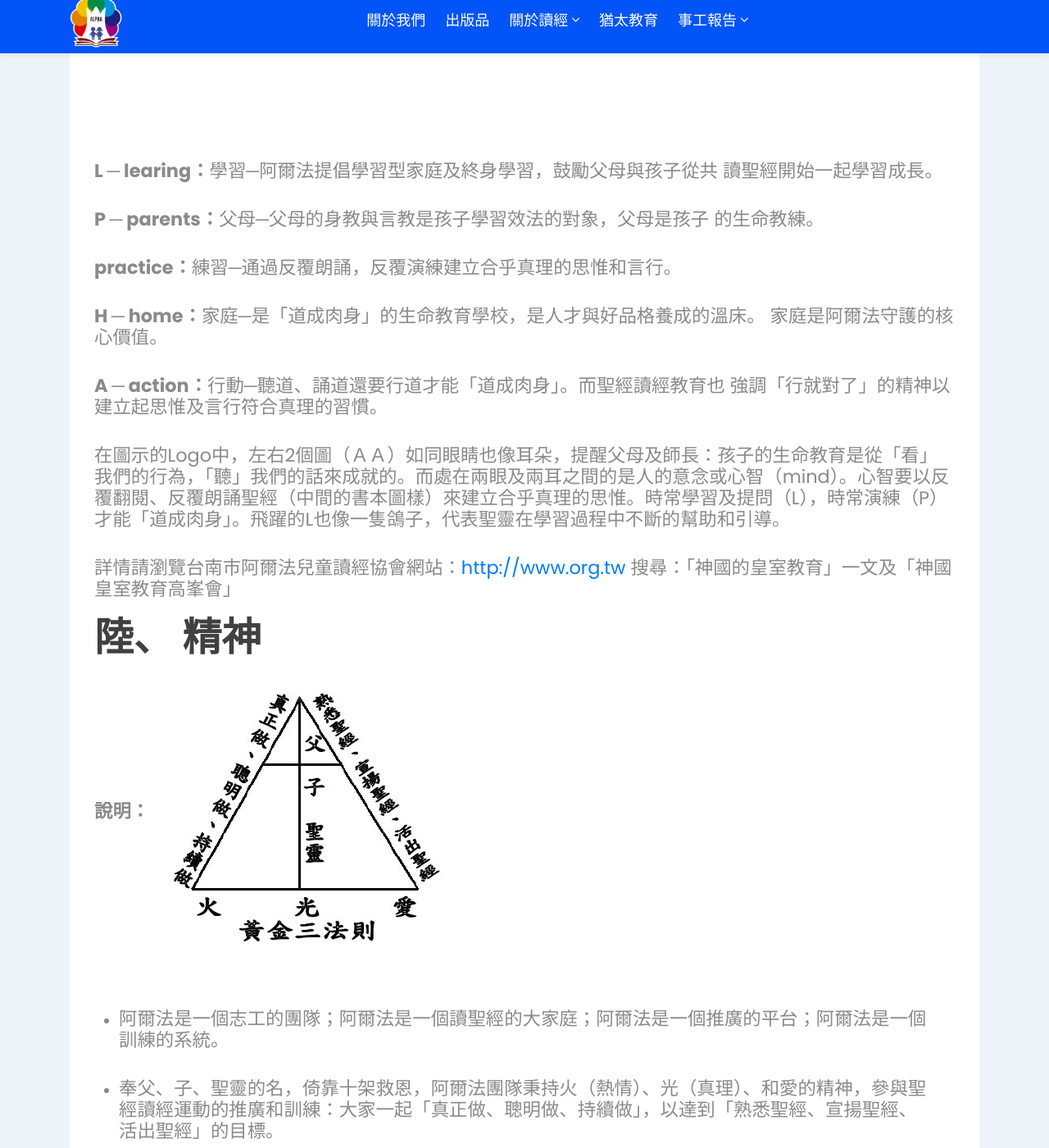
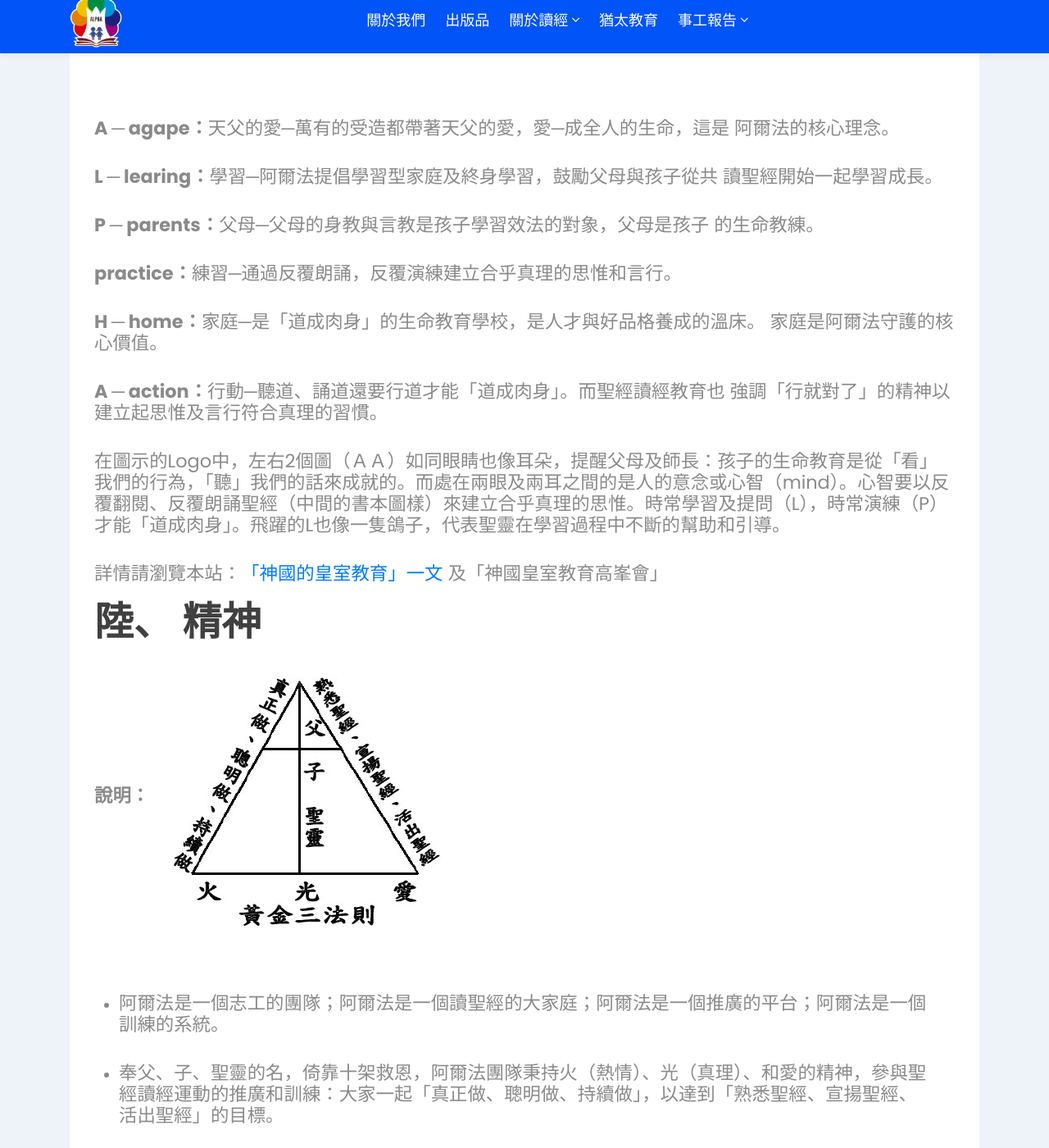
Before and after one commit to alpha6309/website, a Jekyll site: the page built from pages/關於我們.md, in a window 1280 px wide and 1400 px high, scrolled down 4478 px. Shown: the whole window at 82% size. Built offline with Jekyll 4.4.1, drawn with Linux system fonts in a browser that asks for light colours; some of the changed text lies outside the part shown.

Commit message:
Update 關於我們.md

```diff
--- a/pages/關於我們.md
+++ b/pages/關於我們.md
@@ -92,7 +94,7 @@ title: "關於我們"
 
 在圖示的Logo中，左右2個圖（ＡＡ）如同眼睛也像耳朵，提醒父母及師長：孩子的生命教育是從「看」我們的行為，「聽」我們的話來成就的。而處在兩眼及兩耳之間的是人的意念或心智（mind）。心智要以反覆翻閱、反覆朗誦聖經（中間的書本圖樣）來建立合乎真理的思惟。時常學習及提問（L），時常演練（P）才能「道成肉身」。飛躍的L也像一隻鴿子，代表聖靈在學習過程中不斷的幫助和引導。
 
-詳情請瀏覽台南市阿爾法兒童讀經協會網站：[http://www.org.tw](http://www.org.tw) 搜尋：「神國的皇室教育」一文及「神國皇室教育高峯會」
+詳情請瀏覽本站：[「神國的皇室教育」一文](https://website/testimony/神國的皇室教育%20) 及「神國皇室教育高峯會」
 
 # 陸、 精神
 
```
Also changed, not shown: other parts of pages/關於我們.md (+3 -1 lines).
